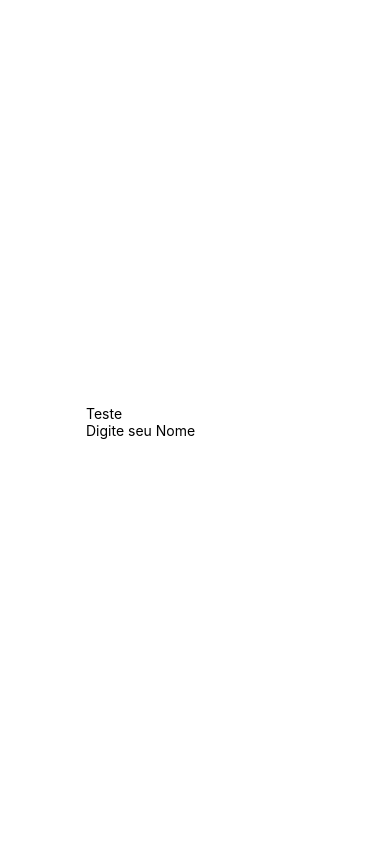
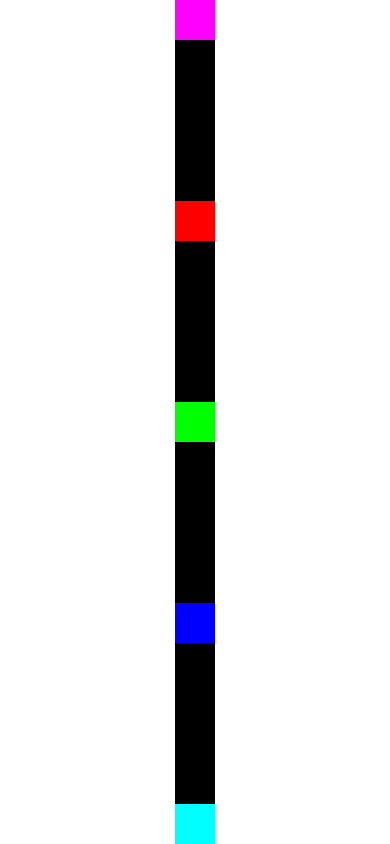
Before and after one commit to JordyLimaEng/React-Native, a React Native app: screen / in a window 390 px wide. Built offline with nearby package versions, Linux system fonts and the light colour scheme.

Commit message:
usando FlexBox #1 - espaçamento com justifyContent

```diff
--- a/src/App.js
+++ b/src/App.js
@@ -1,13 +1,13 @@
 import React from 'react'
 import { View, StyleSheet, SafeAreaView } from 'react-native'
 
-import DigiteSeuNome from './components/DigiteSeuNome'
+import FlexboxV1 from './components/layout/FlexboxV1'
 
 export default () =>  (
 
     <SafeAreaView style={style.App}>
 
-        <DigiteSeuNome/>
+        <FlexboxV1/>
 
 
     </SafeAreaView>
--- /dev/null
+++ b/src/components/layout/FlexboxV1.js
@@ -0,0 +1,23 @@
+import React from 'react'
+import {StyleSheet, View} from 'react-native'
+import Quadrado from './Quadrado'
+
+export default props =>{
+    return (
+        <View style = {style.FlexV1}>
+            <Quadrado cor='#F0F'/>
+            <Quadrado cor='#F00'/>
+            <Quadrado cor='#0F0'/>
+            <Quadrado cor='#00F'/>
+            <Quadrado cor='#0FF'/>
+        </View>
+    )
+}
+
+const style = StyleSheet.create({
+    FlexV1: {
+        flexGrow:1,
+        justifyContent: "space-between",
+        backgroundColor: '#000'
+    }
+})
--- /dev/null
+++ b/src/components/layout/Quadrado.js
@@ -0,0 +1,14 @@
+import React from 'react'
+import {Text, View} from 'react-native'
+import Estilo from '../estilo'
+
+export default props =>{
+    const lado = 40
+    return (
+        <View style={{
+            height: lado,
+            width: lado,
+            backgroundColor: props.cor || '000'
+        }}/>
+    )
+}
```
